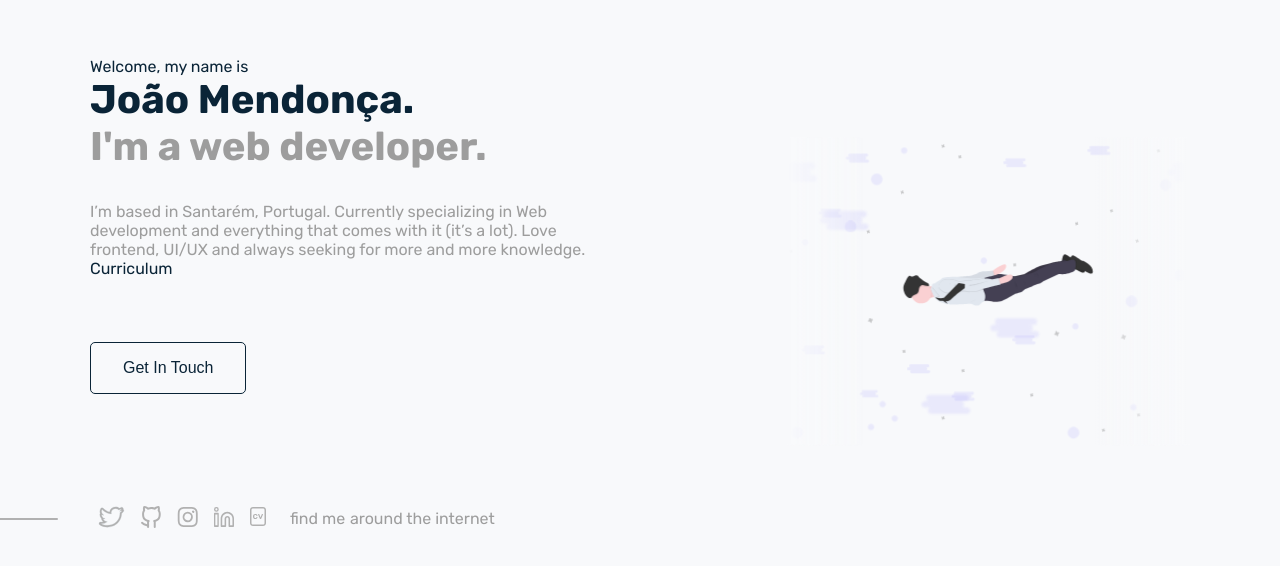
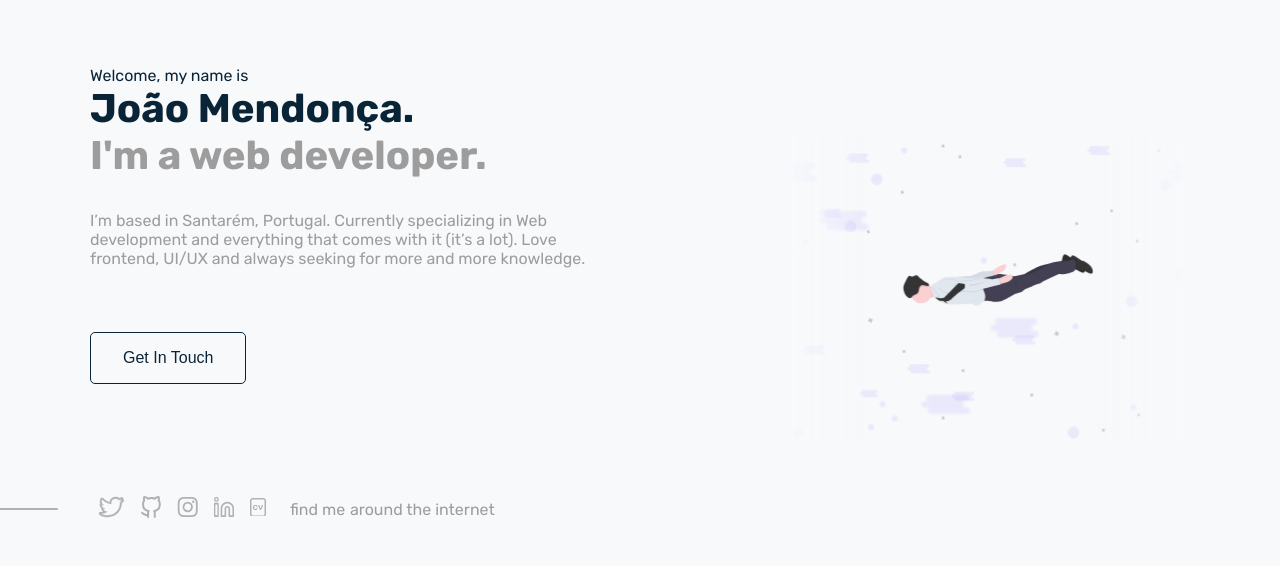
Before and after one commit to joaomendoncaa/portfolio-joaomendonca, a Next.js app: page / in a window 1280 px wide. Shown: the part 106-672 px from the top of the page. Built offline with nearby package versions, Linux system fonts and the light colour scheme.

Commit message:
Fix to curriculum link

```diff
--- a/src/pages/index.tsx
+++ b/src/pages/index.tsx
@@ -39,9 +39,6 @@ export default function Home() {
             development and everything that comes with it (it’s a lot). Love
             frontend, UI/UX and always seeking for more and more knowledge.
           </p>
-          <a target="_blank" href="/curriculum/en.pdf">
-            Curriculum
-          </a>
           <ContactPageLink onClick={handleLeaveLanding}>
             Get In Touch
           </ContactPageLink>
```
